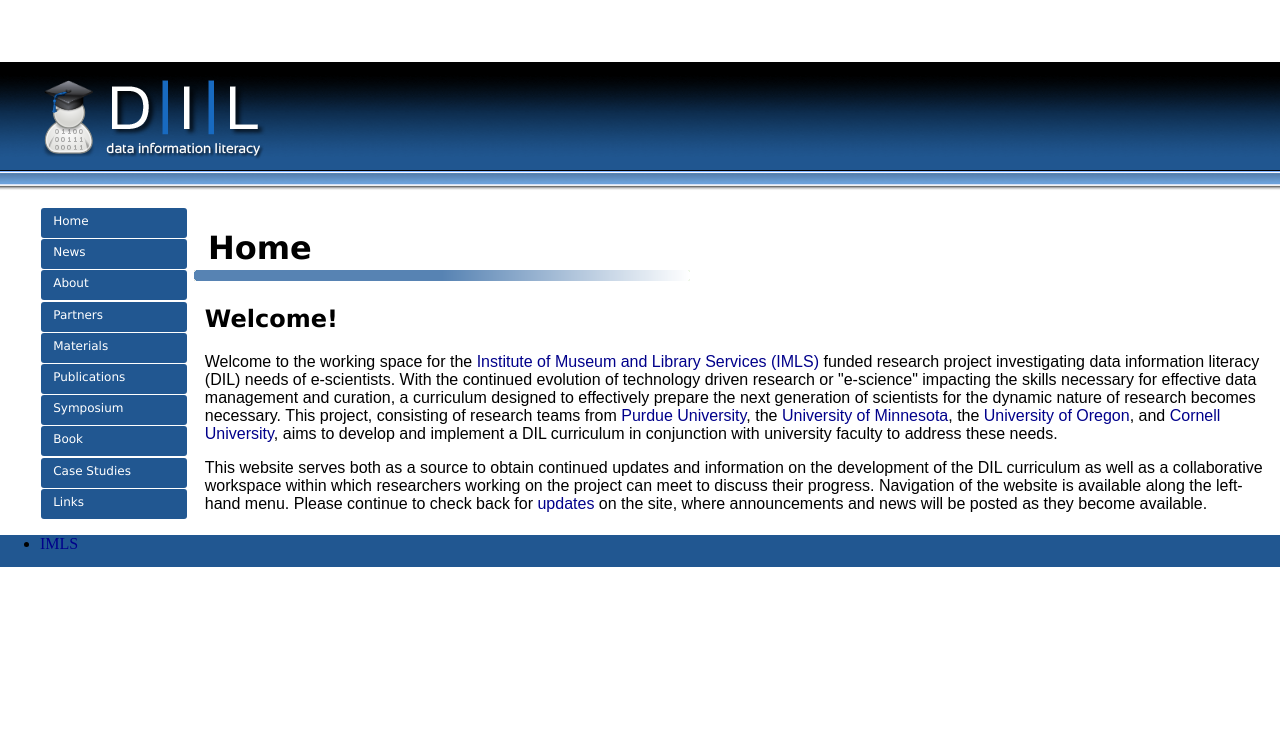
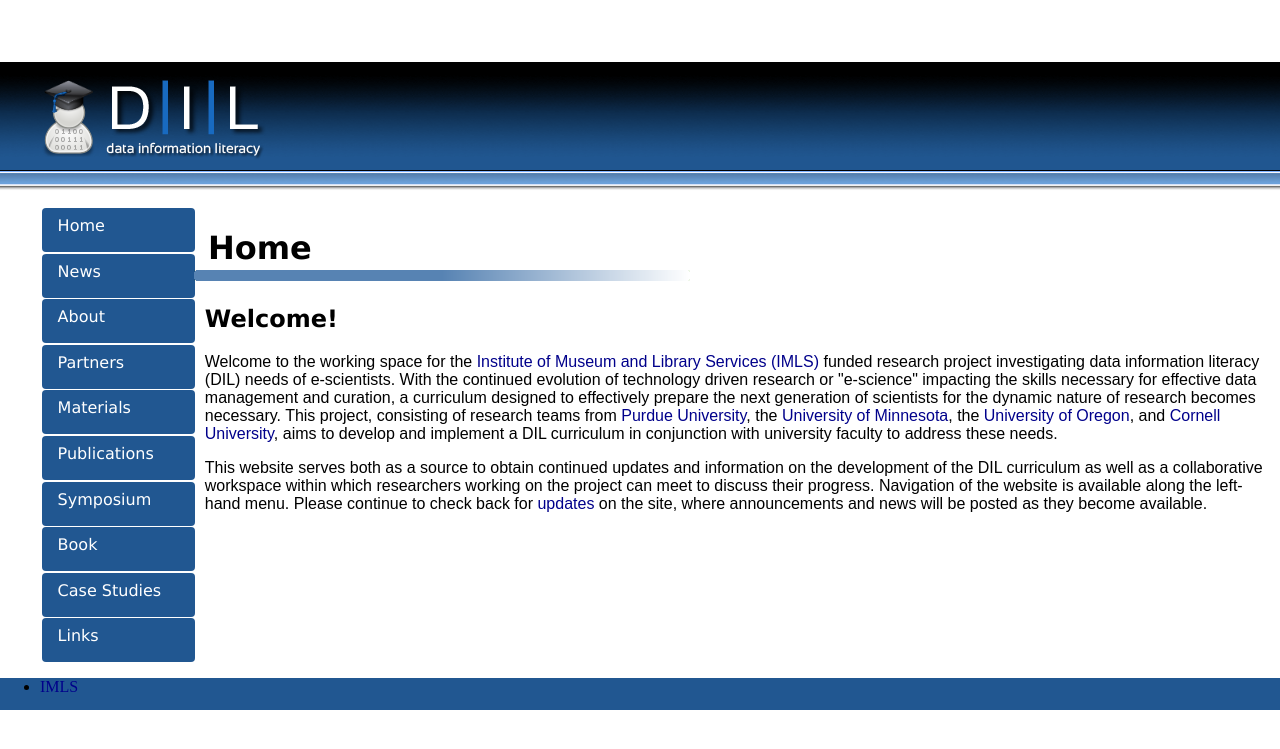
Before and after one commit to datainfolit/datainfolit, a Jekyll site: the page built from index.html, in a window 1280 px wide. Shown: the top 749 px of the page. Built offline with Jekyll 4.4.1, drawn with Linux system fonts in a browser that asks for light colours.

Commit message:
Update main.css

```diff
--- a/css/main.css
+++ b/css/main.css
@@ -42,12 +42,12 @@
 }
 nav ul li {
     font-family: Verdana, Arial, Helvetica, sans-serif;
-    font-size: 0.75em;
+    font-size: 1em;
 }
 nav a {
     display: block;
     width: 80%;
-    height: 1.5em;
+    height: 1.75em;
     padding-right: 1vw;
 }
 nav a:hover {
```
